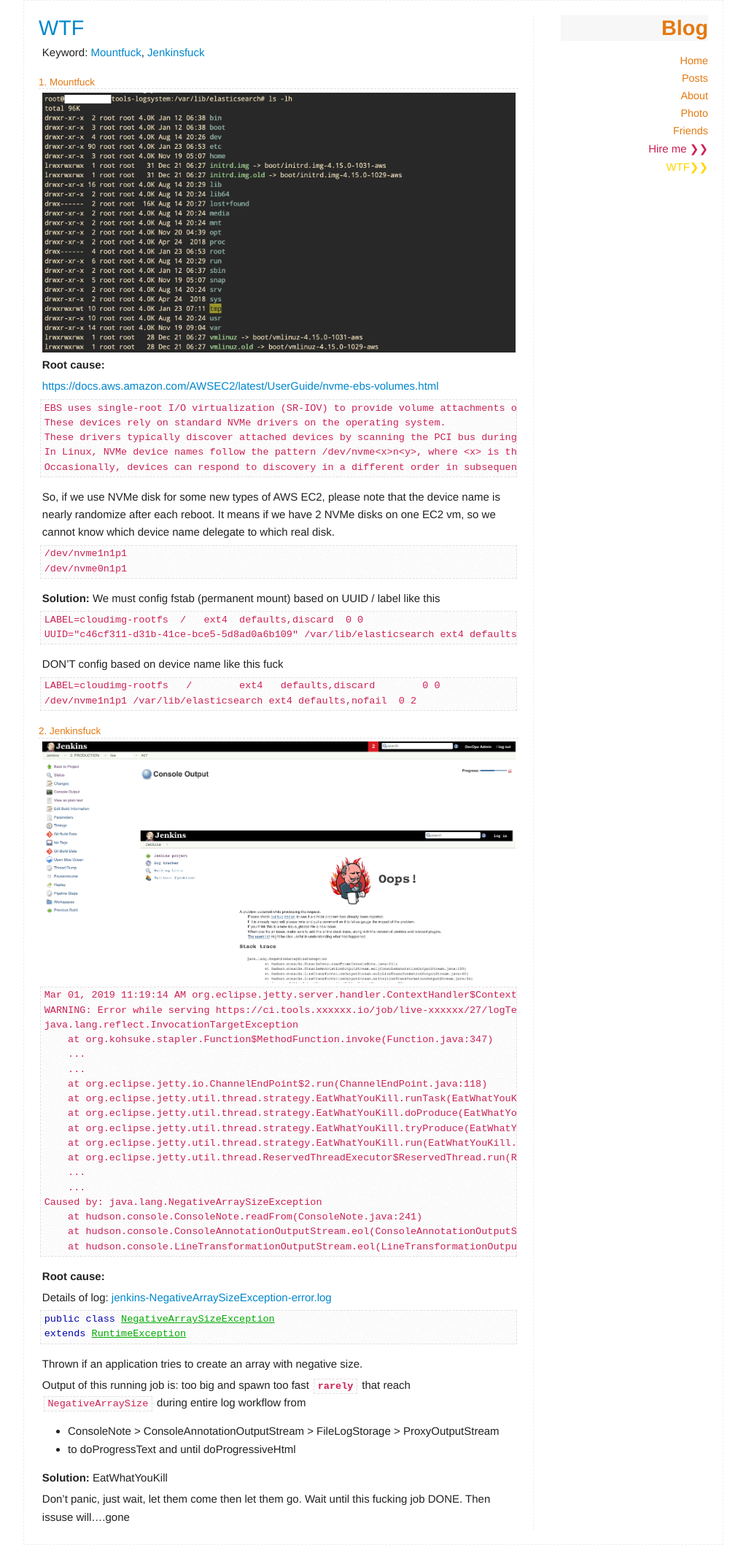
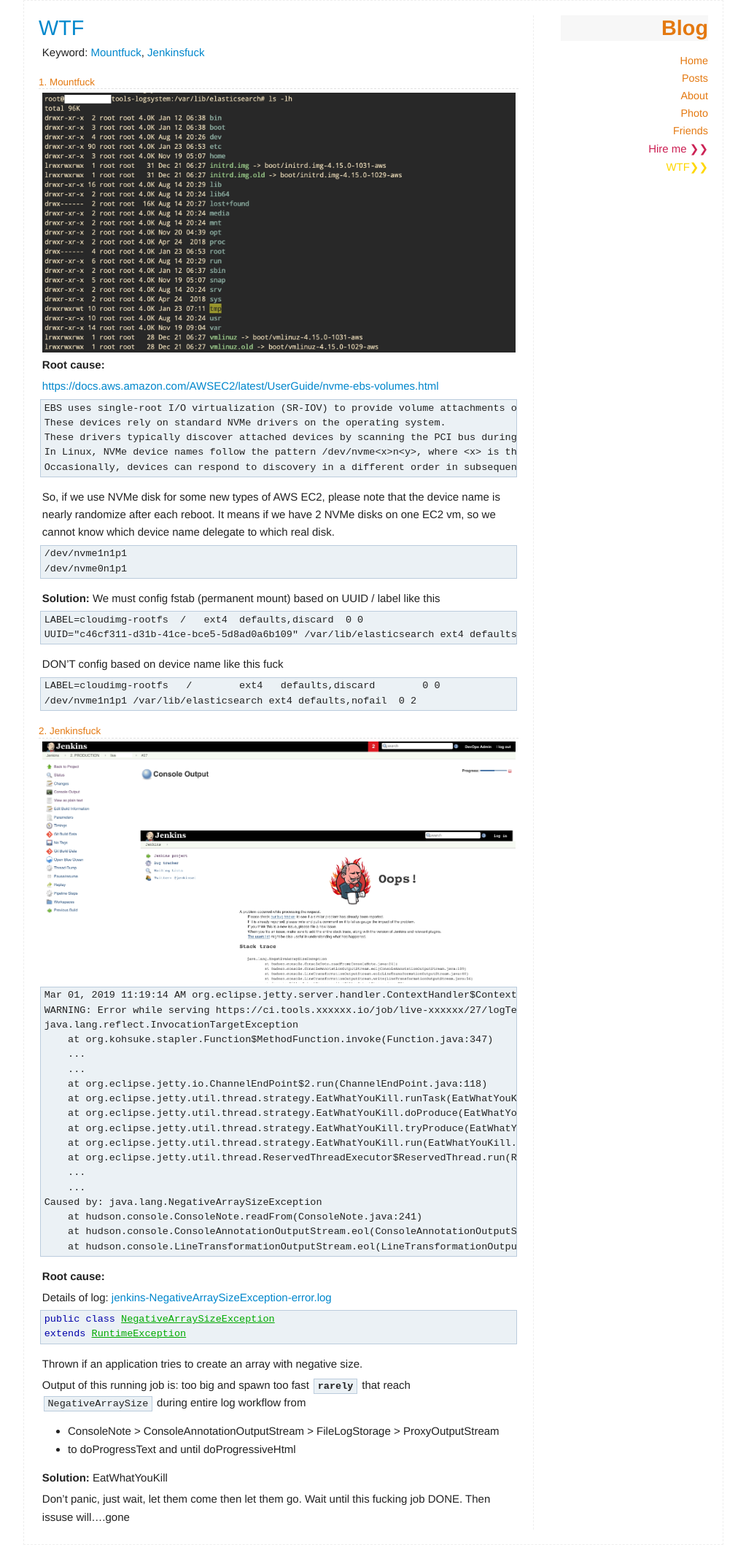
Before and after one commit to duykhang68/duykhang68.github.io, a Jekyll site: the page built from wtf.md, in a window 1280 px wide. Shown: the whole page at 73% size, without its empty margins (128-1151 px from the left). Built offline with Jekyll 4.4.1, drawn with Linux system fonts in a browser that asks for light colours; comment, search, counter and statistics services are not loaded.

Commit message:
Small changes on formatting

```diff
--- a/_posts/2018-08-06-Learning-logs-in-Aug.markdown
+++ b/_posts/2018-08-06-Learning-logs-in-Aug.markdown
@@ -1,7 +1,7 @@
 ---
 layout: post
 title: Learning logs in Aug
-category: today-i-learned
+category: technical
 description: today I learned TIL, devops practice, weekly personal logs
 ---
 
--- a/_posts/2019-03-23-The-art-of-on-call-duty.markdown
+++ b/_posts/2019-03-23-The-art-of-on-call-duty.markdown
@@ -1,7 +1,7 @@
 ---
 layout: post
 title: The art of on-call duty
-category: mindset, technical
+category: mindset
 description: responsibility for angthing we did, how to solve and improve after incidents
 ---
 
--- a/_sass/_base.scss
+++ b/_sass/_base.scss
@@ -341,14 +341,17 @@
 /* Code
 –––––––––––––––––––––––––––––––––––––––––––––––––– */
 code {
-  color: #C25;
+  /* color: #C25; */
+  color: #222222;
   padding: .2rem .5rem;
   margin: 0 .2rem;
   font-size: 90%;
   white-space: nowrap;
-  background-image: url(/assets/img/snippet_bg.webp);
-  border: 1px dashed #E1E1E1;
   line-height: 1.5;
+  /* background-image: url(/assets/img/snippet_bg.webp); */
+  /* border: 1px dashed #E1E1E1; */
+  background-color: #ebf1f5;
+  border: 1px solid #bbccdd;
 }
 pre > code {
   display: block;
```
Also changed, not shown: 13 other files.
